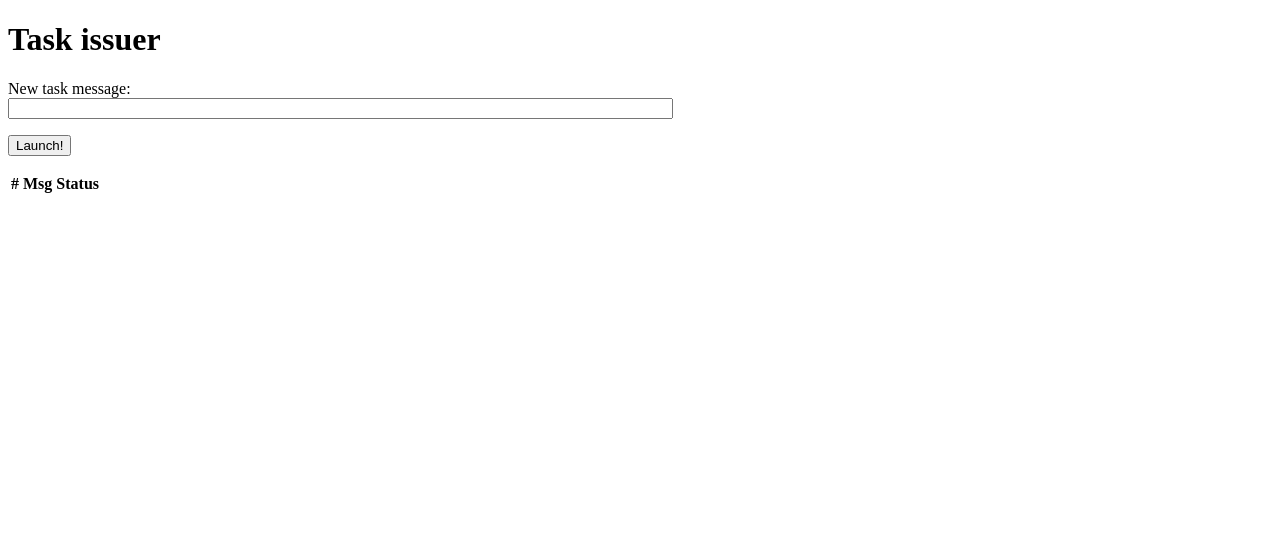
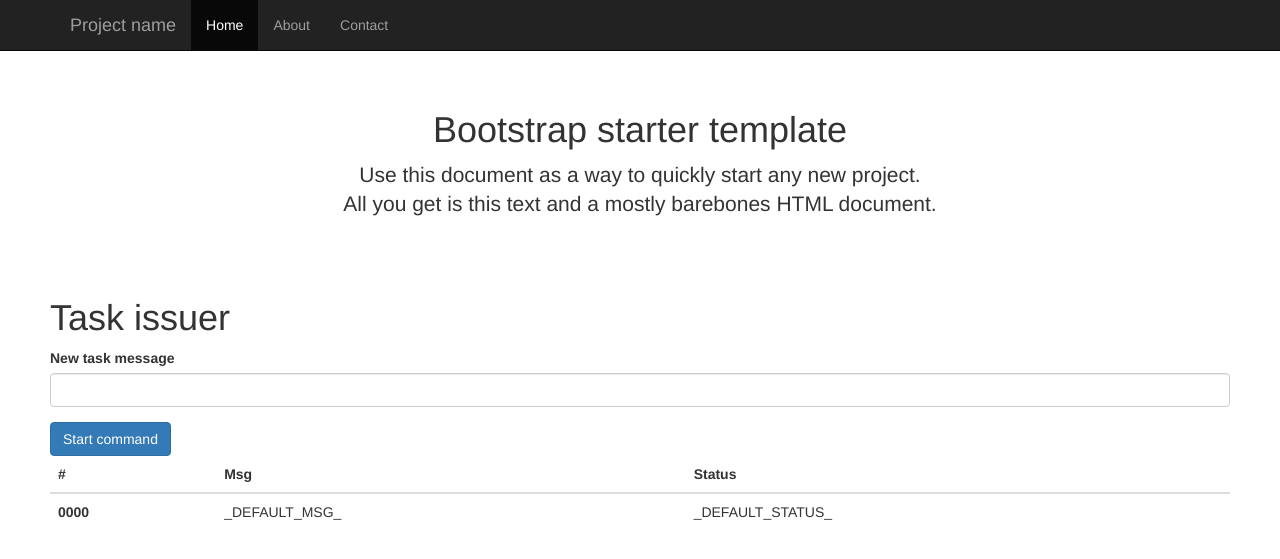
Before and after one commit to Mathsoum/flask_task_queue, a Flask app: page /add in a window 1280 px wide. Shown: the top 559 px of the page. Run offline with Flask 2, Linux system fonts and the light colour scheme; lists and menus that the app fills with data are empty; some libraries are stand-ins or nearby versions.

Commit message:
requirements.txt udpate of Werkzeug. Bootstrapped templates.

```diff
--- a/app/__init__.py
+++ b/app/__init__.py
@@ -4,11 +4,10 @@
 from flask_bootstrap import Bootstrap
 
 app = Flask(__name__)
+Bootstrap(app)
 app.config.from_object('config')
 tasks = queue.Queue()
 task_count = 0
 full_task_list = []
 
-Bootstrap(app)
-
 from app import views
--- a/app/form.py
+++ b/app/form.py
@@ -1,7 +1,7 @@
-from flask_wtf import Form
+from flask_wtf import FlaskForm
 from wtforms import StringField
 from wtforms.validators import DataRequired
 
 
-class TaskForm(Form):
-    message = StringField('message', validators=[DataRequired()])
+class TaskForm(FlaskForm):
+    message = StringField(id='message', label='New task message', validators=[DataRequired()])
--- a/app/templates/_base.html
+++ b/app/templates/_base.html
@@ -1,31 +1,55 @@
 {% extends "bootstrap/base.html" %}
 {% block title %}Welcome{% endblock %}
+{% block head %}
+    <meta charset="utf-8">
+    <meta http-equiv="X-UA-Compatible" content="IE=edge">
+{{ super() }}
+{% endblock %}
+
+{% block styles %}
+{{ super() }}
+    <!-- Custom style from Bootstrap starter example -->
+    <style>
+        body {
+            padding-top: 50px;
+            padding-left: 50px;
+            padding-right: 50px;
+        }
+        .starter-template {
+            padding: 40px 15px;
+            text-align: center;
+        }
+    </style>
+{% endblock %}
 
 {% block navbar %}
-    <nav class="navbar navbar-expand-lg navbar-light bg-light">
-        <a class="navbar-brand" href="#">Navbar</a>
-        <button class="navbar-toggler" type="button" data-toggle="collapse" data-target="#navbarNav" aria-controls="navbarNav" aria-expanded="false" aria-label="Toggle navigation">
-            <span class="navbar-toggler-icon"></span>
-        </button>
-        <div class="collapse navbar-collapse" id="navbarNav">
-            <ul class="navbar-nav">
-                <li class="nav-item active">
-                    <a class="nav-link" href="#">Home <span class="sr-only">(current)</span></a>
-                </li>
-                <li class="nav-item">
-                    <a class="nav-link" href="#">Features</a>
-                </li>
-                <li class="nav-item">
-                    <a class="nav-link" href="#">Pricing</a>
-                </li>
-                <li class="nav-item">
-                    <a class="nav-link disabled" href="#">Disabled</a>
-                </li>
-            </ul>
+    <nav class="navbar navbar-inverse navbar-fixed-top">
+      <div class="container">
+        <div class="navbar-header">
+          <button type="button" class="navbar-toggle collapsed" data-toggle="collapse" data-target="#navbar" aria-expanded="false" aria-controls="navbar">
+            <span class="sr-only">Toggle navigation</span>
+            <span class="icon-bar"></span>
+            <span class="icon-bar"></span>
+            <span class="icon-bar"></span>
+          </button>
+          <a class="navbar-brand" href="#">Project name</a>
         </div>
+        <div id="navbar" class="collapse navbar-collapse">
+          <ul class="nav navbar-nav">
+            <li class="active"><a href="#">Home</a></li>
+            <li><a href="#about">About</a></li>
+            <li><a href="#contact">Contact</a></li>
+          </ul>
+        </div><!--/.nav-collapse -->
+      </div>
     </nav>
 {% endblock %}
 
 {% block content %}
-    <h1>Hello, Bootstrap</h1>
+    <div class="container">
+      <div class="starter-template">
+        <h1>Bootstrap starter template</h1>
+        <p class="lead">Use this document as a way to quickly start any new project.<br> All you get is this text and a mostly barebones HTML document.</p>
+      </div>
+    </div><!-- /.container -->
 {% endblock %}
--- a/app/templates/addition.html
+++ b/app/templates/addition.html
@@ -1,5 +1,6 @@
 {% extends "_base.html" %}
 {% block head %}
+    {{ super() }}
     <script type="text/javascript">
         setInterval(function () {
             $('#task_table').load("/_table");
@@ -7,18 +8,30 @@
         $SCRIPT_ROOT = {{ request.script_root|tojson|safe }};
     </script>
 {% endblock %}
-{% block body %}
+{% block content %}
+    {{ super() }}
     <h1>Task issuer</h1>
-    <form action="" method="post" name="add_task">
-        {{ form.hidden_tag() }}
-        <p>
-            New task message:<br>
-            {{ form.message(size=80) }}<br>
-        </p>
-        <p><input type="submit" value="Launch!"></p>
+    {% macro render_bootstrap_field(field) %}
+        <div class="form-group {% if field.errors %} error {% endif %}">
+            {{ field.label }}
+            {{ field(class='form-control')|safe }}
+            {% if field.errors %}
+                {% for error in field.errors %}
+                    <span class="help-inline">[{{ error }}]</span><br>
+                {% endfor %}
+            {% endif %}
+        </div>
+    {% endmacro %}
+    <form method="POST" action="">
+    {{ form.hidden_tag() }}
+      <div class="form-group">
+        {{ render_bootstrap_field(form.message) }}
+      </div>
+      <button type="submit" class="btn btn-primary">Start command</button>
     </form>
 
     <div id="task_table">
-    {% include "task_table.html" %}
+        {% include "task_table.html" %}
     </div>
+
 {% endblock %}
--- a/app/templates/task_table.html
+++ b/app/templates/task_table.html
@@ -1,15 +1,20 @@
-<table>
+<table class="table table-stripped table-dark">
     <thead>
-    <tr>
-        <th>#</th>
-        <th>Msg</th>
-        <th>Status</th>
-    </tr>
+        <tr>
+            <th scope="col">#</th>
+            <th scope="col">Msg</th>
+            <th scope="col">Status</th>
+        </tr>
     </thead>
     <tbody>
+        <tr>
+            <th scope="row">{{ "%04d" | format(0) }}</th>
+            <td>_DEFAULT_MSG_</td>
+            <td>_DEFAULT_STATUS_</td>
+        </tr>
     {% for task in full_task_list %}
         <tr>
-            <td>{{ task.id }}</td>
+            <th scope="row">{{ "%04d" | format(task.id) }}</th>
             <td>{{ task.msg }}</td>
             <td>{{ task.status }}</td>
         </tr>
--- a/app/views.py
+++ b/app/views.py
@@ -18,7 +18,7 @@
             tasks.put(Task(request.form['message']))
 
     form = TaskForm()
-    return render_template("addition.html", form=form)
+    return render_template("addition.html", form=form, full_task_list=full_task_list)
 
 
 @app.route('/_table')
--- a/config.py
+++ b/config.py
@@ -1,4 +1,3 @@
 DEBUG = True
 WTF_CSRF_ENABLED = True
 SECRET_KEY = 'this_is_my_secret_key'
-BOOTSTRAP_SERVE_LOCAL = True
--- a/requirements.txt
+++ b/requirements.txt
@@ -7,5 +7,5 @@
 Jinja2==2.10
 MarkupSafe==1.0
 visitor==0.1.3
-Werkzeug==0.11.10
+Werkzeug==0.13
 WTForms==2.1
```
